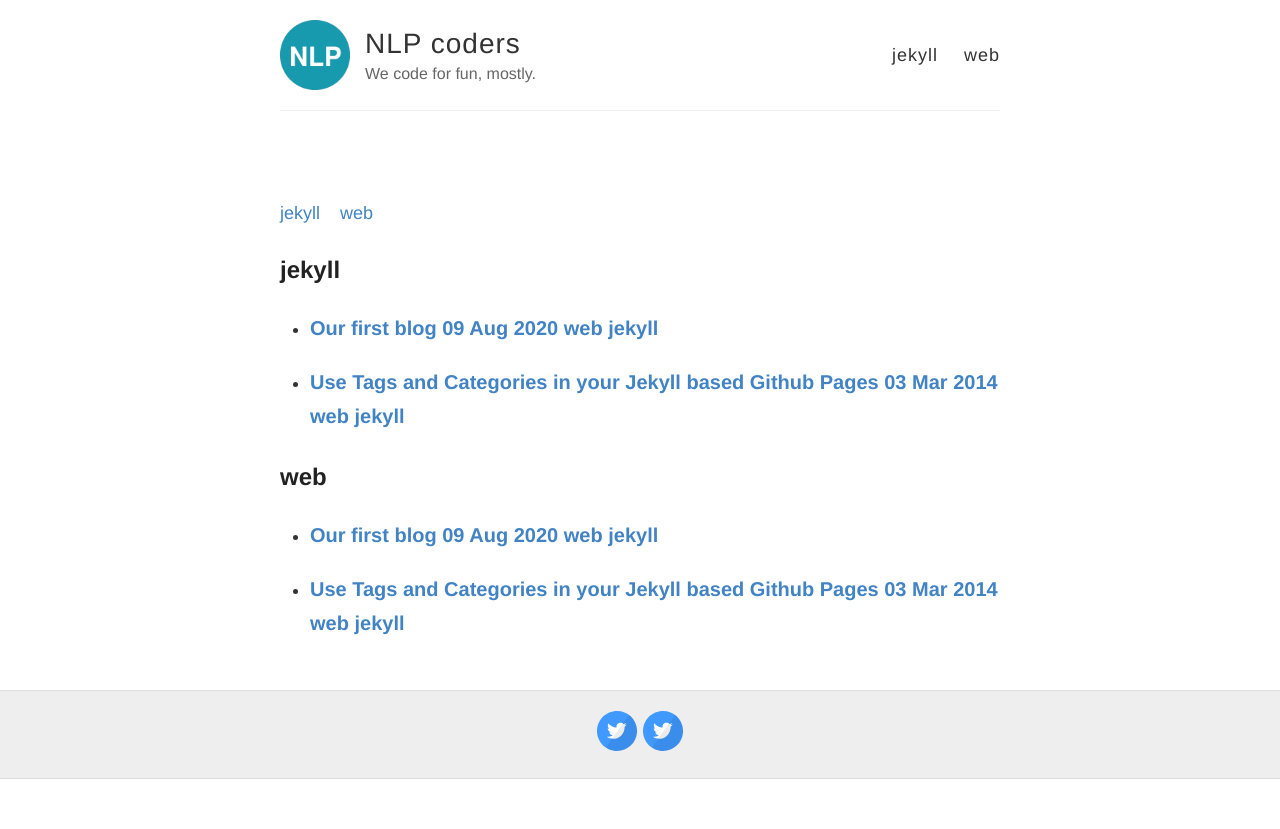
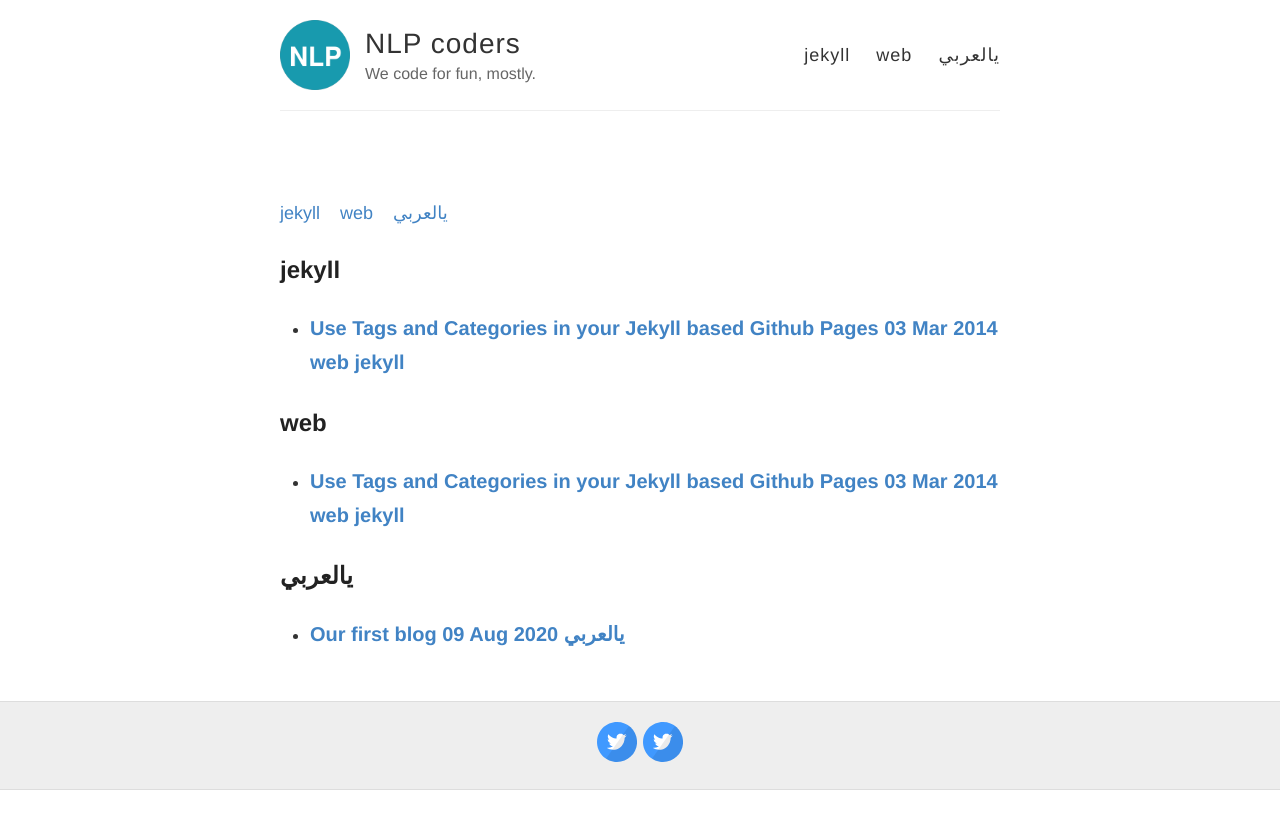
Before and after one commit to NLP-coders/NLP-coders.github.io, a Jekyll site: the page built from index.html, in a window 1280 px wide. Shown: the top 829 px of the page. Built offline with Jekyll 4.4.1, drawn with Linux system fonts in a browser that asks for light colours.

Commit message:
ؤاشىلث فشل

```diff
--- a/_posts/2020-8-9-First-blog.md
+++ b/_posts/2020-8-9-First-blog.md
@@ -1,8 +1,8 @@
 ---
 layout: post
 title: Our first blog
-category: Dev
-tags: [web, jekyll]
+category: ar
+tags: [يالعربي]
 
 
 ---
```
